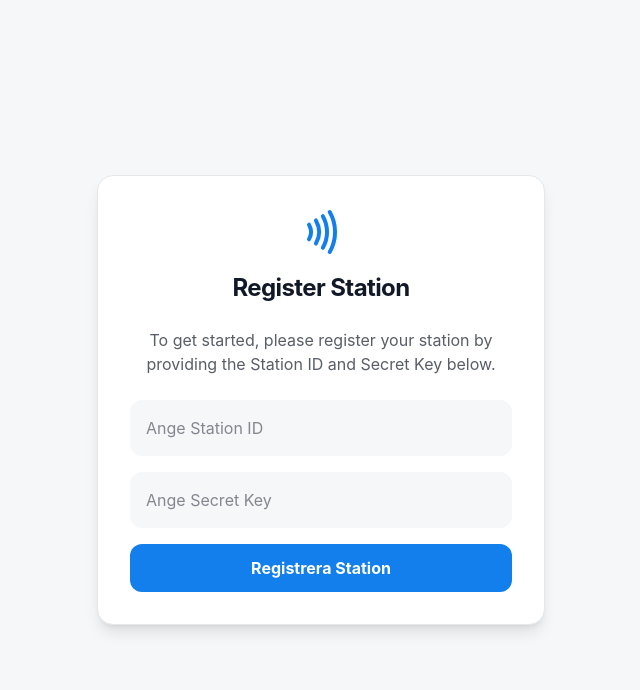
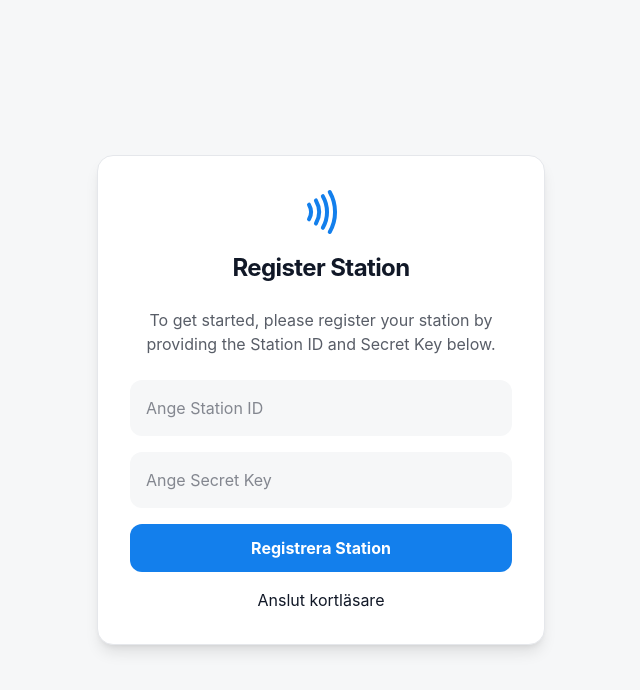
Before and after one commit to NajibMuhammadi/acsess-point-paginated, a Next.js app in the folder frontend/: page / in a window 1280 px wide. Shown: the top 690 px of the page, without its empty margins (319-959 px from the left). Built offline with nearby package versions, Linux system fonts and the light colour scheme.

Commit message:
pushing 5

```diff
--- a/frontend/src/app/page.tsx
+++ b/frontend/src/app/page.tsx
@@ -578,6 +578,9 @@ export default function StationRegistrationPage() {
                                 >
                                     Registrera Station
                                 </button>
+                                <button onClick={connectSerial}>
+                                    Anslut kortläsare
+                                </button>
                             </form>
                         </>
                     ) : (
```
